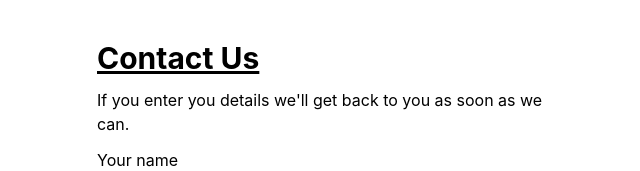
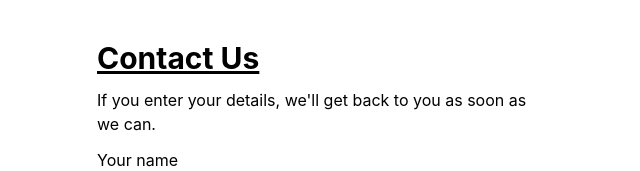
Before and after one commit to thatsehannah/working-with-forms, a React (Create React App) app: page /contact in a window 1280 px wide. Shown: the top 171 px of the page, without its empty margins (319-959 px from the left). Built offline with nearby package versions, Linux system fonts and the light colour scheme.

Commit message:
using native form validation

```diff
--- a/src/ContactPage.tsx
+++ b/src/ContactPage.tsx
@@ -27,7 +27,7 @@ export const ContactPage = () => {
     <div className='flex flex-col py-10 max-w-md mx-auto'>
       <h2 className='text-3xl font-bold underline mb-3'>Contact Us</h2>
       <p className='mb-3'>
-        If you enter you details we'll get back to you as soon as we can.
+        If you enter your details, we'll get back to you as soon as we can.
       </p>
       <Form method='post'>
         <div className={fieldStyle}>
@@ -36,6 +36,7 @@ export const ContactPage = () => {
             type='text'
             id='name'
             name='name'
+            required
           />
         </div>
         <div className={fieldStyle}>
@@ -44,6 +45,8 @@ export const ContactPage = () => {
             type='email'
             id='email'
             name='email'
+            required
+            pattern='\S+@\S+\.\S+'
           />
         </div>
         <div className={fieldStyle}>
@@ -51,6 +54,7 @@ export const ContactPage = () => {
           <select
             name='reason'
             id='reason'
+            required
           >
             <option value=''></option>
             <option value='Support'>Support</option>
```
